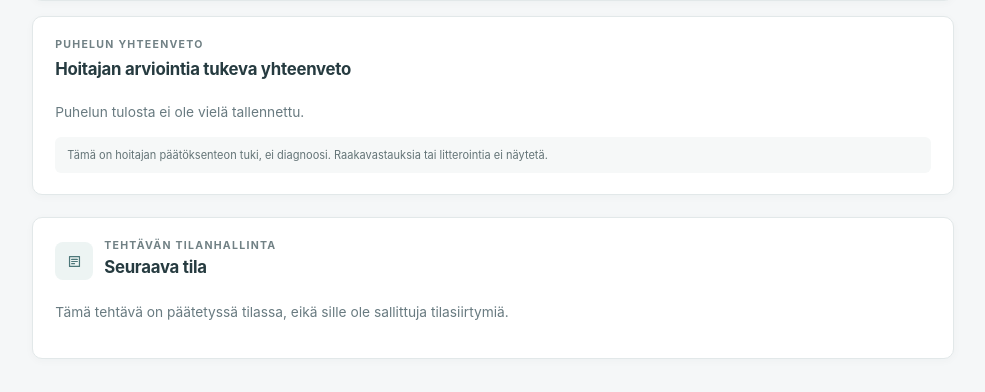
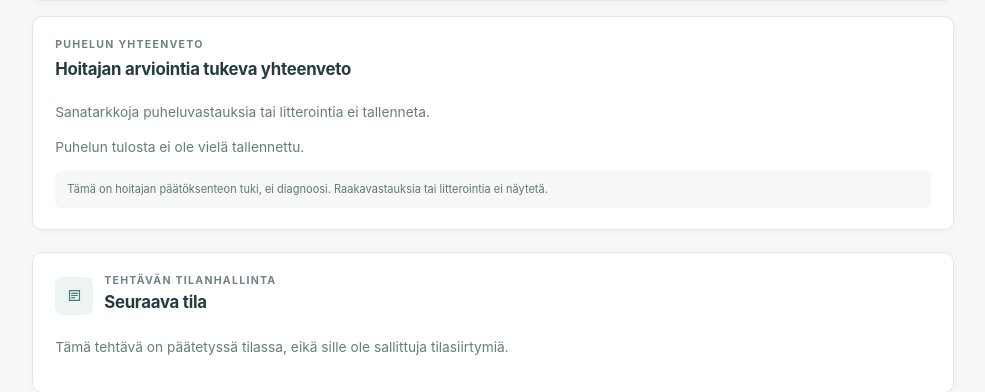
Before and after one commit to RistoT1/HackathonEspoo, a FastAPI app: template backend/app/templates/tapauksen_tiedot.html in a window 1280 px wide. Shown: the part 916-1308 px from the top of the page, without its empty margins (275-1260 px from the left). Run offline with FastAPI, Linux system fonts and the light colour scheme; the template is opened without the code that fills it, so the values that code supplies are empty; parts of the project's set-up code (start-up, migrations or seed data) failed here and were passed over.

Commit message:
Tapaussivu: ilmoitus, ettei sanatarkkoja vastauksia tallenneta
Testi odotti tekstiä, mutta se puuttui pohjasta.

Co-Authored-By: Claude Opus 5.5 <noreply@anthropic.com>

```diff
--- a/backend/app/templates/tapauksen_tiedot.html
+++ b/backend/app/templates/tapauksen_tiedot.html
@@ -154,6 +154,7 @@
     </span>
     {% endif %}
   </div>
+  <p class="toissijainen">Sanatarkkoja puheluvastauksia tai litterointia ei tallenneta.</p>
 
   {% if not puhelutulos %}
   <p class="toissijainen">Puhelun tulosta ei ole vielä tallennettu.</p>
```
